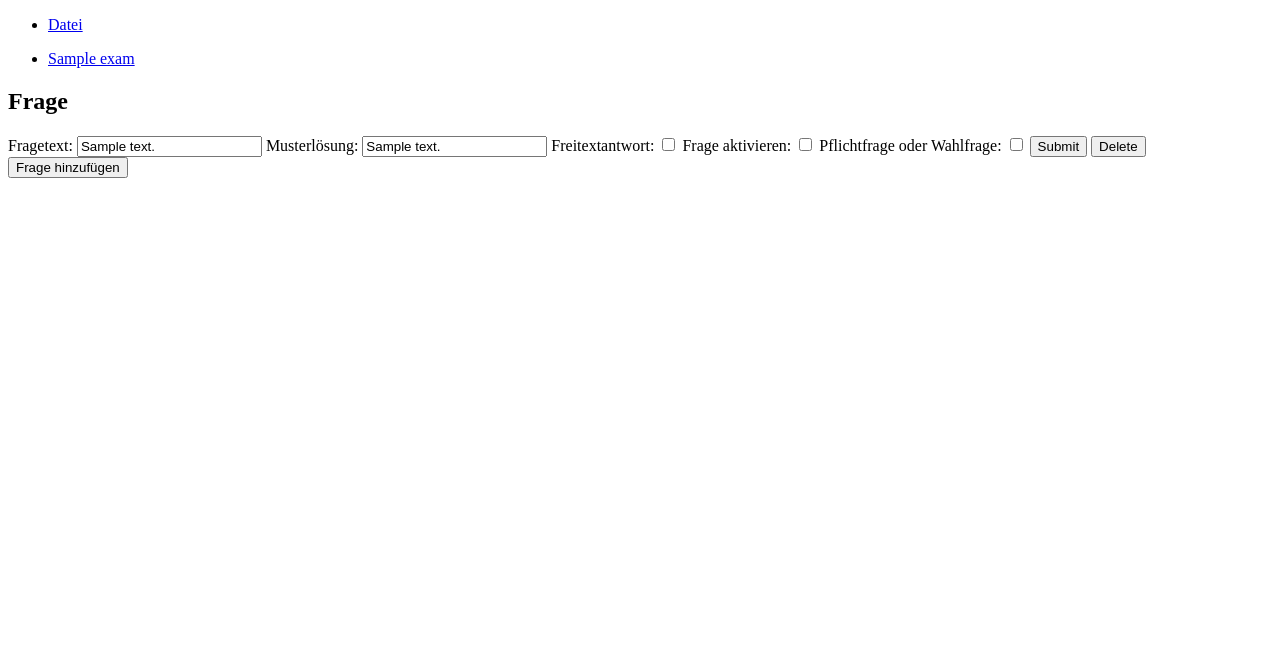
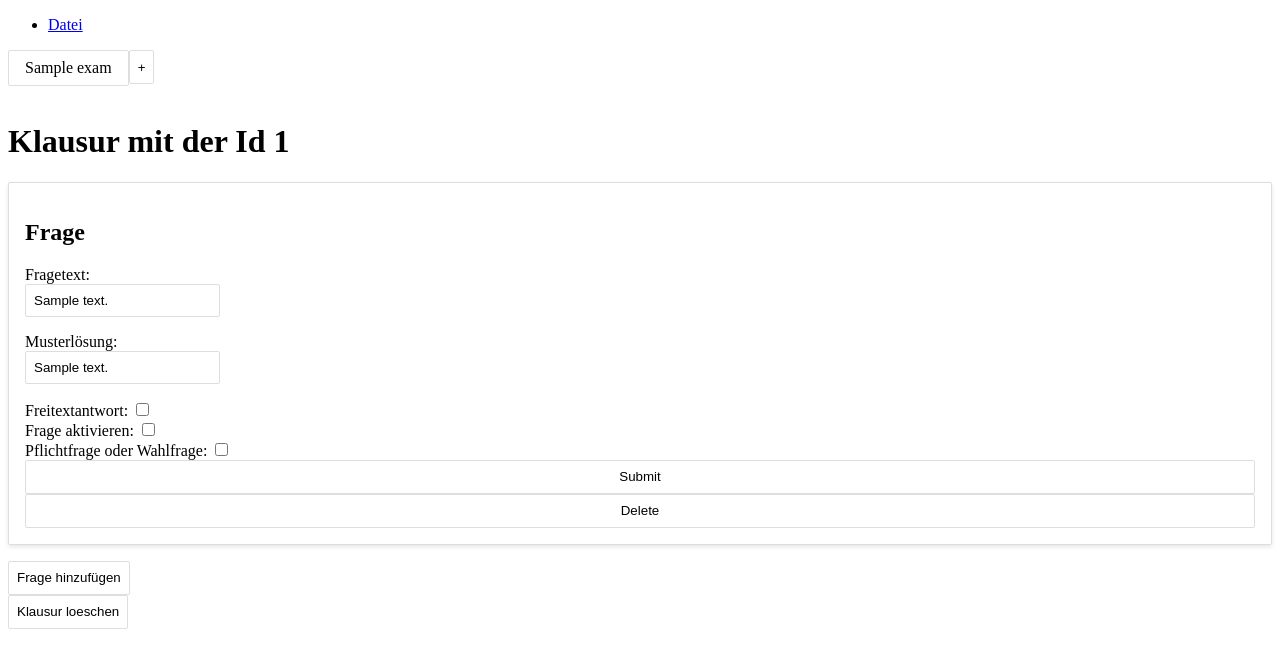
Before and after one commit to Dennis960/Klausurix, a Django app: page /exams/1/ in a window 1280 px wide. Shown: the top 668 px of the page. Run offline with Django 5.2, Linux system fonts and the light colour scheme; tables that the repository leaves empty hold one stand-in row (values such as "Sample post").

Commit message:
Add htmx add and remove exams

```diff
--- /dev/null
+++ b/app/static/styles.css
@@ -0,0 +1,51 @@
+button {
+    border-radius: 2px;
+    border: 1px solid #dedede;
+    background-color: white;
+    height: 34px;
+    padding: 2px 8px;
+}
+
+button:hover {
+    background-color: #f9f9f9;
+}
+
+button:active {
+    background-color: #f0f0f0;
+}
+
+input[type="text"] {
+    border-radius: 2px;
+    border: 1px solid #dedede;
+    padding: 8px 8px;
+}
+
+label input[type="text"] {
+    display: flex;
+    flex-direction: column;
+    margin-bottom: 16px;
+}
+
+.question-form {
+    display: flex;
+    flex-direction: column;
+    margin-bottom: 16px;
+    border: 1px solid #dedede;
+    border-radius: 2px;
+    padding: 16px;
+    box-shadow: 0 2px 4px rgba(0, 0, 0, 0.1);
+}
+
+.tabbar {
+    display: flex;
+    flex-direction: row;
+    margin-bottom: 16px;
+}
+
+.tab {
+    padding: 8px 16px;
+    border: 1px solid #dedede;
+    border-radius: 2px;
+    text-decoration: none;
+    color: black;
+}
--- a/app/templates/includes/question/question_form.html
+++ b/app/templates/includes/question/question_form.html
@@ -1,30 +1,37 @@
 <form
+    class="question-form"
+    id="question-form-{{ question.id }}"
     hx-post="/exams/{{ exam_id }}/questions/{{ question.id }}/"
     hx-target="this"
     hx-swap="outerHTML">
     {% csrf_token %}
     <h2>Frage</h2>
 
-    <label for="question_text">Fragetext:</label>
-    <input type="text" id="question_text" name="question_text" value="{{ question.question_text }}" />
+    <label for="question_text">Fragetext:
+        <input type="text" id="question_text" name="question_text" value="{{ question.question_text }}" />
+    </label>
 
-    <label for="answer_text">Musterlösung:</label>
-    <input type="text" id="answer_text" name="answer_text" value="{{ question.answer_text }}" />
+    <label for="answer_text">Musterlösung:
+        <input type="text" id="answer_text" name="answer_text" value="{{ question.answer_text }}" />
+    </label>
 
-    <label for="freitextantwort">Freitextantwort:</label>
-    <input type="checkbox" id="freitextantwort" name="freitextantwort" />
+    <label for="freitextantwort">Freitextantwort:
+        <input type="checkbox" id="freitextantwort" name="freitextantwort" />
+    </label>
 
-    <label for="frageaktivieren">Frage aktivieren:</label>
-    <input type="checkbox" id="frageaktivieren" name="frageaktivieren" />
+    <label for="frageaktivieren">Frage aktivieren:
+        <input type="checkbox" id="frageaktivieren" name="frageaktivieren" />
+    </label>
 
-    <label for="pflichtfrage">Pflichtfrage oder Wahlfrage:</label>
-    <input type="checkbox" id="pflichtfrage" name="pflichtfrage" />
+    <label for="pflichtfrage">Pflichtfrage oder Wahlfrage:
+        <input type="checkbox" id="pflichtfrage" name="pflichtfrage" />
+    </label>
 
     <button type="submit">Submit</button>
     <button
         hx-headers='{"X-CSRFToken": "{{ csrf_token }}"}'
         hx-delete="/exams/{{ exam_id }}/questions/{{ question.id }}/"
-        hx-target="form"
+        hx-target="#question-form-{{ question.id }}"
         hx-swap="outerHTML">
         Delete
     </button>
--- a/app/templates/includes/question/question_list.html
+++ b/app/templates/includes/question/question_list.html
@@ -1,7 +1,7 @@
-{% for question in questions %}
-    {% include 'includes/question/question_form.html' with question=question exam_id=exam_id%}
-{% endfor %}
 <div id="question_list">
+    {% for question in questions %}
+        {% include 'includes/question/question_form.html' with question=question exam_id=exam_id%}
+    {% endfor %}
 </div>
 <button
     hx-headers='{"X-CSRFToken": "{{ csrf_token }}"}'
--- a/app/templates/includes/tabbar/tab.html
+++ b/app/templates/includes/tabbar/tab.html
@@ -1 +1 @@
-<a href="/exams/{{id}}">{{ text }}</a>
+<a class="tab" href="/exams/{{id}}">{{ text }}</a>
--- a/app/templates/includes/tabbar/tabbar.html
+++ b/app/templates/includes/tabbar/tabbar.html
@@ -1,7 +1,14 @@
 <div class="tabbar">
-  <ul>
+    <div class=tabbar id="tabs">
     {% for exam in open_exams %}
-      <li>{% include 'includes/tabbar/tab.html' with text=exam.title id=exam.id %}</li>
+      {% include 'includes/tabbar/tab.html' with text=exam.title id=exam.id %}
     {% endfor %}
-  </ul>
+    </div>
+
+  <form method="POST" action="/exams/">
+    {% csrf_token %}
+    <button type="submit">
+      +
+    </button>
+  </form>
 </div>
--- a/app/templates/index.html
+++ b/app/templates/index.html
@@ -1,7 +1,9 @@
 <!DOCTYPE html>
 <html>
+  {% load static %}
   <head>
     <title>Klausrix - Reusable Button</title>
+    <link rel="stylesheet" href="{% static 'styles.css' %}">
   </head>
   <body>
     <!-- Add the menubar here -->
@@ -11,9 +13,18 @@
     {% include 'includes/tabbar/tabbar.html' %}
 
     {% if exam_id %}
+      <h1>
+        Klausur mit der Id
+        {{ exam_id }}
+      </h1>
     {% include 'includes/question/question_list.html' with questions=questions exam_id=exam_id %}
+      <form method="DELETE" action="/exams/{{ exam_id }}/">
+        {% csrf_token %}
+        <button type="submit">
+          Klausur loeschen
+        </button>
+      </form>
     {% endif %}
-        {% load static %}
     <script src="{% static 'htmx.js' %}"></script>
   </body>
 </html>
--- a/app/views.py
+++ b/app/views.py
@@ -10,20 +10,35 @@ def index(request):
         'open_exams': exams
     })
 
+def exams(request):
+    if request.method == 'POST':
+        exam = Exam(title='New Exam')
+        exam.save()
+        return HttpResponseRedirect(reverse('exams_id', args=(exam.id,)))
+    if request.method == 'DELETE':
+        exam = Exam.objects.get(id=request.POST.get('exam_id', ''))
+        exam.delete()
+        return HttpResponse()
+
 # View for the exam page (GET request)
-def exam(request, exam_id):
-    def get_questions_for_exam(id: int):
-        exam = Exam.objects.get(id=id)
-        questions = Question.objects.filter(exam=exam)
-        return questions
-    questions = get_questions_for_exam(exam_id)
-    exams = Exam.objects.all()
+def exams_id(request, exam_id):
+    if request.method == 'GET':
+        def get_questions_for_exam(id: int):
+            exam = Exam.objects.get(id=id)
+            questions = Question.objects.filter(exam=exam)
+            return questions
+        questions = get_questions_for_exam(exam_id)
+        exams = Exam.objects.all()
 
-    return render(request, 'index.html', {
-        'questions': questions,
-        'exam_id': exam_id,
-        'open_exams': exams
-    })
+        return render(request, 'index.html', {
+            'questions': questions,
+            'exam_id': exam_id,
+            'open_exams': exams
+        })
+    if request.method == 'DELETE':
+        exam = Exam.objects.get(id=exam_id)
+        exam.delete()
+        return HttpResponseRedirect(reverse('index'))
 
 def exam_questions(request, exam_id):
     if request.method == 'POST':
--- a/klausurix/urls.py
+++ b/klausurix/urls.py
@@ -21,7 +21,8 @@ from app import views
 urlpatterns = [
     path('admin/', admin.site.urls),
     path('', views.index, name='index'),
-    path('exams/<int:exam_id>/', views.exam, name='exam'),
-    path('exams/<int:exam_id>/questions/', views.exam_questions, name='exam_questions'),
-    path('exams/<int:exam_id>/questions/<int:question_id>/', views.exam_questions_id, name='exam_questions_id'),
+    path('exams/', views.exams, name='exams'),
+    path('exams/<int:exam_id>/', views.exams_id, name='exams_id'),
+    path('exams/<int:exam_id>/questions/', views.exam_questions, name='exams_questions'),
+    path('exams/<int:exam_id>/questions/<int:question_id>/', views.exam_questions_id, name='exams_questions_id'),
 ]
```
Also changed, not shown: app/templates/includes/button.html (deleted, +0 -12 lines). Lines whose indentation alone changed are shown as unchanged.
